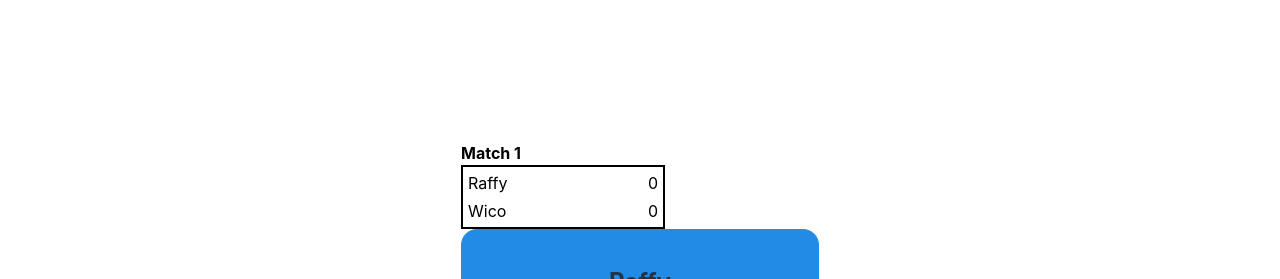
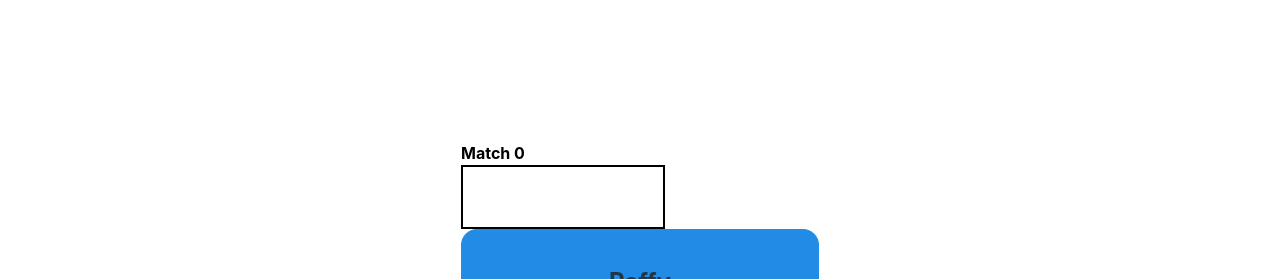
Before and after one commit to christianrazul/matchpoint, a React (Vite) app: page /tournament in a window 1280 px wide. Shown: the top 279 px of the page. Built offline with nearby package versions, Linux system fonts and the light colour scheme.

Commit message:
Refactor TournamentPage and TournamentBracket components

```diff
--- /dev/null
+++ b/src/common/match.ts
@@ -0,0 +1,10 @@
+import { players } from './players';
+import { Match } from '../components/Scoreboard/Scoreboard';
+
+export const match: Match = {
+  id: 24,
+  players: players,
+  winner: player => console.log(`${player.name} wins!`),
+  loser: player => console.log(`${player.name} loses!`),
+  finished: false,
+};
--- a/src/components/Scoreboard/Scoreboard.tsx
+++ b/src/components/Scoreboard/Scoreboard.tsx
@@ -2,6 +2,7 @@ import { Box, Stack } from '@mui/material';
 import ScoreBox from '../Scorebox/ScoreBox';
 import { useEffect, useState } from 'react';
 import { Player } from '../../pages/ScoreboardPage/ScoreboardPage';
+import { match } from '../../common/match';
 import './Scoreboard.css';
 import ScoreboardWinnerModal from '../ScoreboardWinnerModal';
 
@@ -12,25 +13,48 @@ export const initialPlayerState: Player = {
   score: 0,
 };
 
+export const initialMatchState: Match = {
+  id: 0,
+  players: [],
+  winner: initialPlayerState,
+  loser: initialPlayerState,
+  finished: false,
+};
+
+export interface Match {
+  id: number;
+  players: Player[];
+  winner?: Player;
+  loser?: Player;
+  finished: boolean;
+}
 interface ScoreboardProps {
   players: Player[];
   maxScore: number;
   winningPlayer: (player: Player) => void;
+  match?: (match: Match) => void;
   hasWon?: boolean;
   reset?: boolean;
 }
 
-const Scoreboard = ({ players, maxScore, winningPlayer }: ScoreboardProps) => {
+const Scoreboard = ({ players, maxScore, winningPlayer, match }: ScoreboardProps) => {
   const [winner, setWinner] = useState<Player>(initialPlayerState);
+  const [loser, setLoser] = useState<Player>(initialPlayerState);
   const [hasWon, setHasWon] = useState(false);
   const [resetScores, setResetScores] = useState(false);
 
   // effect that sets winningPlayer to the winner
   useEffect(() => {
-    if (hasWon) {
+    if (hasWon && match) {
       winningPlayer(winner);
     }
   }, [hasWon]);
+
+  useEffect(() => {
+    if (winner.score === maxScore) {
+      setHasWon(true);
+    }
+  }, [winner, loser]);
 
   // useEffect that resets the score when reset is true
   useEffect(() => {
@@ -41,19 +65,29 @@ const Scoreboard = ({ players, maxScore, winningPlayer }: ScoreboardProps) => {
     }
   }, [resetScores]);
 
+  // effect that sets the match details when hasWon is true
+  useEffect(() => {
+    if (hasWon && match !== undefined) {
+      match({ id: 1, players: players, winner: winner, loser: loser, finished: true });
+    }
+  }, [match]);
+
   return (
     <Box>
-      {hasWon ? (
+      {/* {hasWon ? (
         <ScoreboardWinnerModal hasWon={hasWon} winner={winner} resetScores={reset => setResetScores(reset)} />
-      ) : null}
+      ) : null} */}
       <Stack className='boxContainer'>
         <ScoreBox
           player={players[0]}
           maxScore={maxScore}
           onWinner={player => {
             setWinner(player);
-            setHasWon(true);
           }}
+          onLoser={player => {
+            setLoser(player);
+          }}
+          hasWon={hasWon}
           reset={resetScores}
         />
         <ScoreBox
@@ -61,8 +95,11 @@ const Scoreboard = ({ players, maxScore, winningPlayer }: ScoreboardProps) => {
           maxScore={maxScore}
           onWinner={player => {
             setWinner(player);
-            setHasWon(true);
           }}
+          onLoser={player => {
+            setLoser(player);
+          }}
+          hasWon={hasWon}
           reset={resetScores}
         />
       </Stack>
--- a/src/components/Scorebox/ScoreBox.tsx
+++ b/src/components/Scorebox/ScoreBox.tsx
@@ -6,11 +6,12 @@ interface Props {
   player: Player;
   maxScore: number;
   onWinner: (player: Player) => void;
+  onLoser: (player: Player) => void;
   hasWon?: boolean;
   reset?: boolean;
 }
 
-const ScoreBox = ({ player, maxScore, onWinner, hasWon, reset }: Props) => {
+const ScoreBox = ({ player, maxScore, onWinner, onLoser, hasWon, reset }: Props) => {
   const [score, setScore] = useState(0);
 
   // effect that resets the score when reset is true
@@ -20,11 +21,23 @@ const ScoreBox = ({ player, maxScore, onWinner, hasWon, reset }: Props) => {
     }
   }, [reset]);
 
-  const addScore = () => {
-    setScore(score + 1);
+  useEffect(() => {
     if (score === maxScore) {
       onWinner({ playerId: player.playerId, name: player.name, color: player.color, score: score });
     }
+  }, [score]);
+
+  // effect that passes the values of the player to the parent component when hasWon is true
+  useEffect(() => {
+    if (hasWon) {
+      if (score !== maxScore) {
+        onLoser({ playerId: player.playerId, name: player.name, color: player.color, score: score });
+      }
+    }
+  }, [hasWon]);
+
+  const addScore = () => {
+    setScore(score + 1);
   };
 
   const removeScore = () => {
@@ -35,11 +48,11 @@ const ScoreBox = ({ player, maxScore, onWinner, hasWon, reset }: Props) => {
     <Box bgcolor={player.color} className='scoreboxContainer'>
       <h2>{player.name}</h2>
       <Box className='scorebox'>
-        <Button onClick={removeScore} className='buttons' disabled={score === 0}>
+        <Button onClick={removeScore} className='buttons' disabled={score === 0 || hasWon}>
           -
         </Button>
         <h1>{score}</h1>
-        <Button onClick={addScore} className='buttons' disabled={score > maxScore || hasWon}>
+        <Button onClick={addScore} className='buttons' disabled={hasWon}>
           +
         </Button>
       </Box>
--- a/src/components/TournamentBracket/TournamentBracket.tsx
+++ b/src/components/TournamentBracket/TournamentBracket.tsx
@@ -2,32 +2,33 @@ import { Box } from '@mui/material';
 import { Player } from '../../pages/ScoreboardPage/ScoreboardPage';
 import './TournamentBracket.css';
 import { useState } from 'react';
+import { Match } from '../Scoreboard/Scoreboard';
 
 interface TournamentBracketProps {
   players: Player[];
-  matchId: number;
-  winner: Player;
+  match: Match;
+  // winner: Player;
 }
 
-const TournamentBracket = ({ players, matchId, winner }: TournamentBracketProps) => {
+const TournamentBracket = ({ players, match }: TournamentBracketProps) => {
   const [initialScore, setInitialScore] = useState(0);
+
+  console.log(match);
 
   return (
     <>
-      <h4 className='tournamentBracketLabel'>Match {matchId}</h4>
+      <h4 className='tournamentBracketLabel'>Match {match.id}</h4>
       <Box onClick={() => console.log('Bracket clicked')} className='tournamentBracket'>
-        {players.map(player => (
+        {match.players.map(player => (
           <Box
             key={player.playerId}
             className={
-              player.playerId === winner.playerId ? 'tournamentBracketPlayer winner' : 'tournamentBracketPlayer'
+              player.playerId === match.winner?.playerId ? 'tournamentBracketPlayer winner' : 'tournamentBracketPlayer'
             }
           >
             <Box className='playerName'>{player.name}</Box>
             <Box className='playerScore'>
-              {winner.score !== undefined && player.playerId === winner.playerId
-                ? winner.score
-                : player.score || initialScore}
+              {player.playerId === match.winner?.playerId ? match.winner.score : match.loser?.score}
             </Box>
           </Box>
         ))}
--- a/src/pages/TournamentPage.tsx
+++ b/src/pages/TournamentPage.tsx
@@ -3,15 +3,24 @@ import TournamentBracket from '../components/TournamentBracket';
 import { players } from '../common/players';
 import { Player } from './ScoreboardPage/ScoreboardPage';
 import { useState } from 'react';
-import Scoreboard, { initialPlayerState } from '../components/Scoreboard/Scoreboard';
+import Scoreboard, { Match, initialMatchState, initialPlayerState } from '../components/Scoreboard/Scoreboard';
 
 const TournamentPage = () => {
   const [winner, setWinner] = useState<Player>(initialPlayerState);
+  const [matchDetails, setMatchDetails] = useState<Match>(initialMatchState);
+
+  console.log(matchDetails);
 
   return (
     <Box>
-      <TournamentBracket players={players} matchId={1} winner={winner} />
-      <Scoreboard players={players} maxScore={3} winningPlayer={player => setWinner(player)} />
+      {/* <TournamentBracket players={players} match={matchDetails} winner={matchDetails.winner || initialPlayerState} /> */}
+      <TournamentBracket players={players} match={matchDetails} />
+      <Scoreboard
+        players={players}
+        maxScore={4}
+        winningPlayer={player => setWinner(player)}
+        match={match => setMatchDetails(match)}
+      />
     </Box>
   );
 };
```
